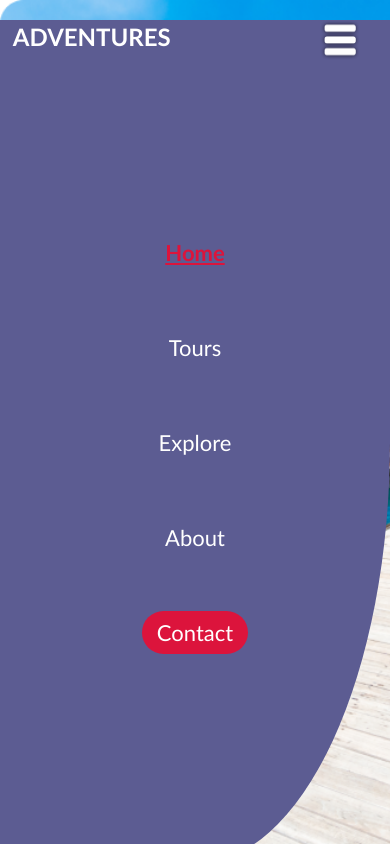
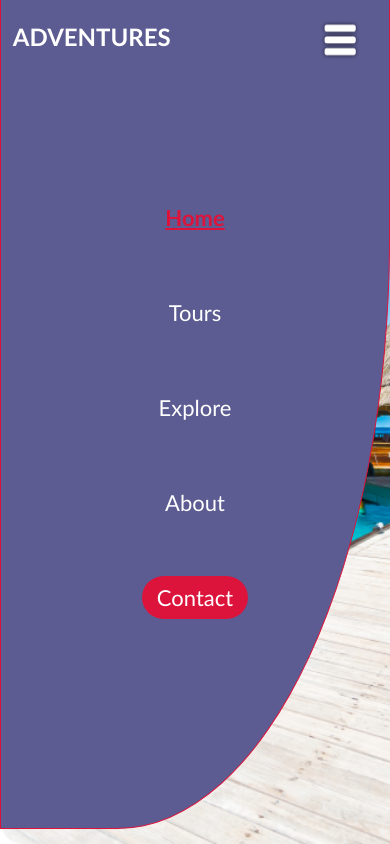
Before and after one commit to Tollywebdeveloper/landing-page, a plain HTML site: page index.html in a window 390 px wide. Both pictures are taken after a click on the picture 340 px from the left and 40 px from the top of the page. Shown: the top 844 px of the page. Drawn offline with Linux system fonts and the light colour scheme.

Commit message:
Update style.css

```diff
--- a/style.css
+++ b/style.css
@@ -222,8 +222,9 @@ h4 {
 
     }
     .mobile-menu {
-        margin-top: 0px;
-        border-bottom-right-radius: 50%;
+        margin-top: -35px;
+        border-bottom-right-radius: 70%;
+        border:1px solid crimson
     }
     .nav-links li {
         margin: 34px auto;
```
